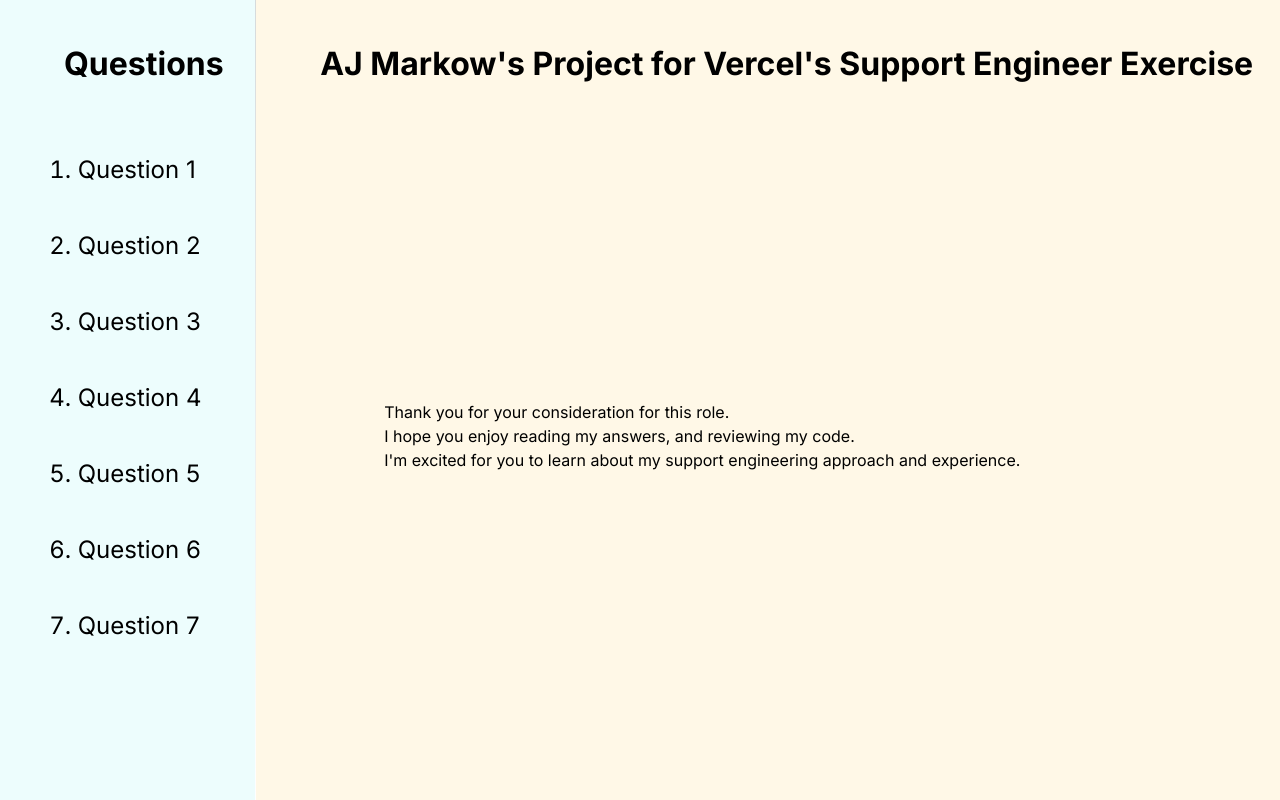
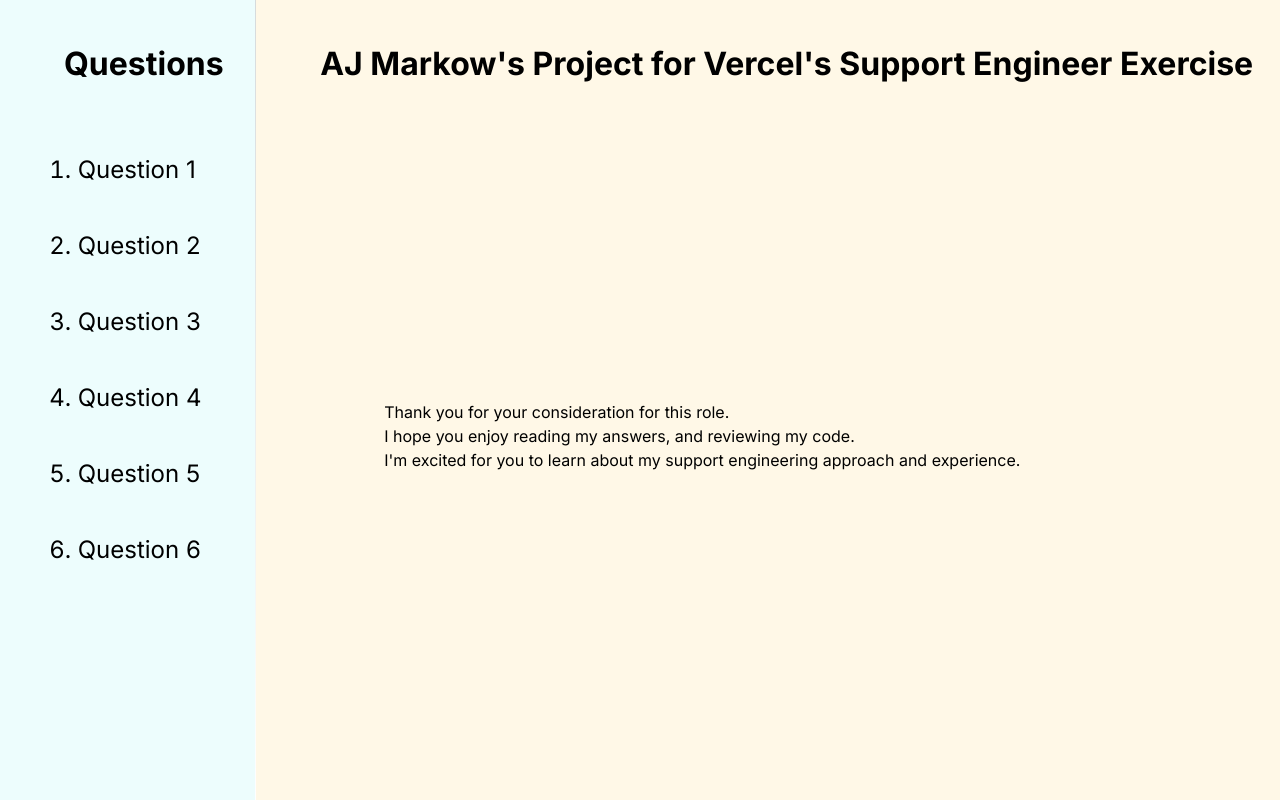
Before and after one commit to ajmarkow/takehome, a Next.js app in the folder aj_markow_and_his_excellent_takehome_support_exercise/: page / in a window 1280 px wide. Built offline with nearby package versions, Linux system fonts and the light colour scheme.

Commit message:
Remove link to answer page for question 7, as I was not able to complete it in alotted 3 hour window

```diff
--- a/aj_markow_and_his_excellent_takehome_support_exercise/src/app/page.js
+++ b/aj_markow_and_his_excellent_takehome_support_exercise/src/app/page.js
@@ -40,10 +40,6 @@
                         <Link href="/questions/6">
               <ListItem>Question 6</ListItem>
             </Link>
-            <Divider />
-                        <Link href="/questions/7">
-              <ListItem>Question 7</ListItem>
-            </Link>
           </OrderedList>
           </Center>
       </GridItem>
```
